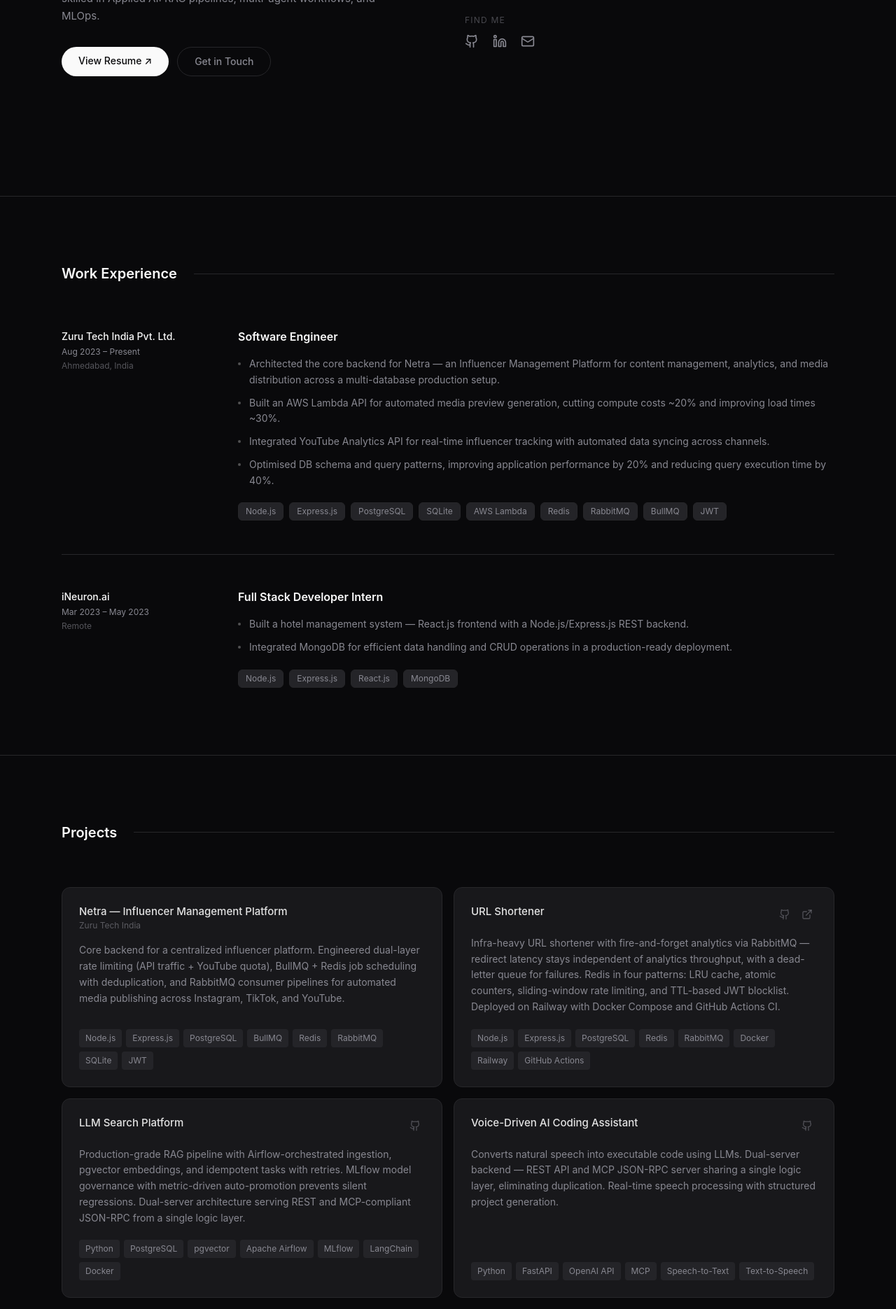
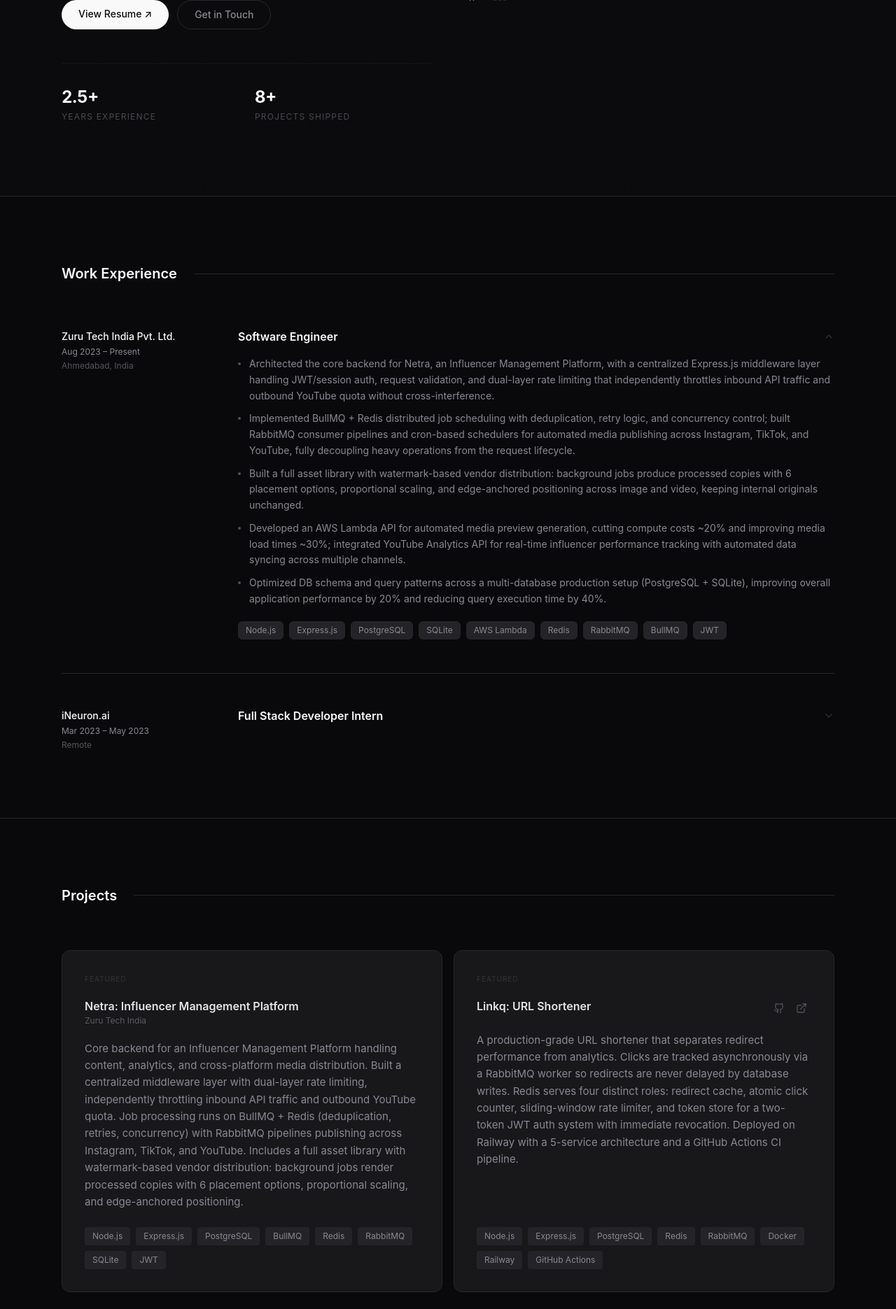
Before and after one commit to dhrumilbhut/portfolio, a React (Vite) app: page / in a window 1280 px wide. Shown: the part 520-2391 px from the top of the page at 70% size. Built offline with nearby package versions, Linux system fonts and the light colour scheme; a web font is replaced by a local one.

Commit message:
Enhance App, Experience, Hero, and Projects components; add cursor spotlight effect, improve project descriptions, and implement collapsible experience items

```diff
--- a/src/components/Contact.tsx
+++ b/src/components/Contact.tsx
@@ -19,7 +19,7 @@ const Contact = () => {
               Let's build something.
             </h3>
             <p className="text-[15px] text-muted-foreground leading-relaxed mb-8">
-              Whether it's a new role, a side project, or just a chat about backend systems and AI — my inbox is open.
+              Whether it's a new role, a side project, or just a chat about backend systems and AI. My inbox is open.
             </p>
             <a
               href="mailto:dhrumilbhut@gmail.com"
--- a/src/components/Experience.tsx
+++ b/src/components/Experience.tsx
@@ -1,3 +1,5 @@
+import { useState } from 'react';
+import { ChevronDown } from 'lucide-react';
 import { useInView } from '@/hooks/useInView';
 
 type Role = {
@@ -16,10 +18,11 @@ const roles: Role[] = [
     period: 'Aug 2023 – Present',
     location: 'Ahmedabad, India',
     bullets: [
-      'Architected the core backend for Netra — an Influencer Management Platform for content management, analytics, and media distribution across a multi-database production setup.',
-      'Built an AWS Lambda API for automated media preview generation, cutting compute costs ~20% and improving load times ~30%.',
-      'Integrated YouTube Analytics API for real-time influencer tracking with automated data syncing across channels.',
-      'Optimised DB schema and query patterns, improving application performance by 20% and reducing query execution time by 40%.',
+      'Architected the core backend for Netra, an Influencer Management Platform, with a centralized Express.js middleware layer handling JWT/session auth, request validation, and dual-layer rate limiting that independently throttles inbound API traffic and outbound YouTube quota without cross-interference.',
+      'Implemented BullMQ + Redis distributed job scheduling with deduplication, retry logic, and concurrency control; built RabbitMQ consumer pipelines and cron-based schedulers for automated media publishing across Instagram, TikTok, and YouTube, fully decoupling heavy operations from the request lifecycle.',
+      'Built a full asset library with watermark-based vendor distribution: background jobs produce processed copies with 6 placement options, proportional scaling, and edge-anchored positioning across image and video, keeping internal originals unchanged.',
+      'Developed an AWS Lambda API for automated media preview generation, cutting compute costs ~20% and improving media load times ~30%; integrated YouTube Analytics API for real-time influencer performance tracking with automated data syncing across multiple channels.',
+      'Optimized DB schema and query patterns across a multi-database production setup (PostgreSQL + SQLite), improving overall application performance by 20% and reducing query execution time by 40%.',
     ],
     tech: ['Node.js', 'Express.js', 'PostgreSQL', 'SQLite', 'AWS Lambda', 'Redis', 'RabbitMQ', 'BullMQ', 'JWT'],
   },
@@ -29,22 +32,33 @@ const roles: Role[] = [
     period: 'Mar 2023 – May 2023',
     location: 'Remote',
     bullets: [
-      'Built a hotel management system — React.js frontend with a Node.js/Express.js REST backend.',
+      'Built a hotel management system with a React.js frontend and a Node.js/Express.js REST backend.',
       'Integrated MongoDB for efficient data handling and CRUD operations in a production-ready deployment.',
     ],
     tech: ['Node.js', 'Express.js', 'React.js', 'MongoDB'],
   },
 ];
 
-const ExperienceItem = ({ role, index }: { role: Role; index: number }) => {
+const ExperienceItem = ({
+  role,
+  index,
+  isOpen,
+  onToggle,
+}: {
+  role: Role;
+  index: number;
+  isOpen: boolean;
+  onToggle: () => void;
+}) => {
   const { ref, revealStyle } = useInView(index * 120);
 
   return (
     <div
       ref={ref}
       style={revealStyle}
-      className="grid md:grid-cols-[220px_1fr] gap-8 pb-12 last:pb-0 border-b border-border last:border-0"
+      className="pb-12 last:pb-0 border-b border-border last:border-0"
     >
+      <div className="grid md:grid-cols-[220px_1fr] gap-8">
         <div className="pt-0.5">
           <p className="text-sm font-medium text-foreground mb-1">{role.company}</p>
           <p className="text-xs text-muted-foreground mb-1">{role.period}</p>
@@ -52,7 +66,26 @@ const ExperienceItem = ({ role, index }: { role: Role; index: number }) => {
         </div>
 
         <div>
-        <h3 className="text-base font-semibold mb-4">{role.title}</h3>
+          <button
+            onClick={onToggle}
+            className="w-full flex items-center justify-between gap-4 text-left group/btn"
+          >
+            <h3 className="text-base font-semibold">{role.title}</h3>
+            <ChevronDown
+              className={`w-4 h-4 text-muted-foreground/30 flex-shrink-0 transition-transform duration-300 group-hover/btn:text-muted-foreground ${
+                isOpen ? 'rotate-180' : ''
+              }`}
+            />
+          </button>
+
+          <div
+            className="overflow-hidden"
+            style={{
+              maxHeight: isOpen ? '800px' : '0px',
+              transition: 'max-height 0.45s cubic-bezier(0.22, 1, 0.36, 1)',
+            }}
+          >
+            <div className="pt-4">
               <ul className="space-y-2.5 mb-5">
                 {role.bullets.map((bullet) => (
                   <li key={bullet} className="flex gap-3 text-sm text-muted-foreground leading-relaxed">
@@ -73,11 +106,15 @@ const ExperienceItem = ({ role, index }: { role: Role; index: number }) => {
               </div>
             </div>
           </div>
+        </div>
+      </div>
+    </div>
   );
 };
 
 const Experience = () => {
   const { ref, revealStyle } = useInView();
+  const [openIndex, setOpenIndex] = useState<number>(0);
 
   return (
     <section id="experience" className="py-24 border-t border-border">
@@ -89,7 +126,13 @@ const Experience = () => {
 
         <div className="space-y-12">
           {roles.map((role, i) => (
-            <ExperienceItem key={role.company} role={role} index={i} />
+            <ExperienceItem
+              key={role.company}
+              role={role}
+              index={i}
+              isOpen={openIndex === i}
+              onToggle={() => setOpenIndex(openIndex === i ? -1 : i)}
+            />
           ))}
         </div>
       </div>
--- a/src/components/Hero.tsx
+++ b/src/components/Hero.tsx
@@ -1,4 +1,39 @@
+import { useEffect, useState } from 'react';
 import { Github, Linkedin, Mail } from 'lucide-react';
+import { useInView } from '@/hooks/useInView';
+
+function useCountUp(to: number, duration: number, active: boolean) {
+  const [val, setVal] = useState(0);
+  useEffect(() => {
+    if (!active) return;
+    let id: number;
+    const t0 = performance.now();
+    const tick = (now: number) => {
+      const p = Math.min((now - t0) / duration, 1);
+      setVal((1 - Math.pow(1 - p, 3)) * to);
+      if (p < 1) id = requestAnimationFrame(tick);
+    };
+    id = requestAnimationFrame(tick);
+    return () => cancelAnimationFrame(id);
+  }, [active, to, duration]);
+  return val;
+}
+
+type StatProps = { to: number; suffix: string; label: string; decimals?: number; delay?: number };
+
+const StatItem = ({ to, suffix, label, decimals = 0, delay = 0 }: StatProps) => {
+  const { ref, inView, revealStyle } = useInView<HTMLDivElement>(delay);
+  const val = useCountUp(to, 1400, inView);
+  const display = decimals > 0 ? val.toFixed(decimals) : Math.round(val).toString();
+  return (
+    <div ref={ref} style={revealStyle}>
+      <p className="text-2xl font-bold text-foreground tabular-nums">
+        {display}{suffix}
+      </p>
+      <p className="text-xs text-muted-foreground/50 mt-1 uppercase tracking-widest">{label}</p>
+    </div>
+  );
+};
 
 const Hero = () => {
   const scrollTo = (id: string) => {
@@ -24,10 +59,10 @@ const Hero = () => {
           {/* Left — role + description */}
           <div>
             <p className="text-lg font-medium text-foreground/80 mb-4">
-              Software Engineer — Backend Systems & API Development
+              Software Engineer, Backend Systems & API Development
             </p>
             <p className="text-[15px] text-muted-foreground leading-relaxed max-w-md mb-8">
-              2.5+ years designing and shipping production-grade backend systems — scalable APIs,
+              2.5+ years designing and shipping production-grade backend systems: scalable APIs,
               distributed job pipelines, and infra-heavy services built with Node.js, PostgreSQL,
               and AWS. Also skilled in Applied AI: RAG pipelines, multi-agent workflows, and MLOps.
             </p>
@@ -46,6 +81,12 @@ const Hero = () => {
               >
                 Get in Touch
               </button>
+            </div>
+
+            {/* Stats */}
+            <div className="mt-12 pt-8 border-t border-border/40 grid grid-cols-2 gap-6">
+              <StatItem to={2.5} suffix="+" label="Years Experience" decimals={1} delay={0} />
+              <StatItem to={8} suffix="+" label="Projects Shipped" delay={80} />
             </div>
           </div>
 
--- a/src/components/Projects.tsx
+++ b/src/components/Projects.tsx
@@ -12,18 +12,18 @@ type Project = {
 
 const projects: Project[] = [
   {
-    name: 'Netra — Influencer Management Platform',
+    name: 'Netra: Influencer Management Platform',
     company: 'Zuru Tech India',
     description:
-      'Core backend for a centralized influencer platform. Engineered dual-layer rate limiting (API traffic + YouTube quota), BullMQ + Redis job scheduling with deduplication, and RabbitMQ consumer pipelines for automated media publishing across Instagram, TikTok, and YouTube.',
+      'Core backend for an Influencer Management Platform handling content, analytics, and cross-platform media distribution. Built a centralized middleware layer with dual-layer rate limiting, independently throttling inbound API traffic and outbound YouTube quota. Job processing runs on BullMQ + Redis (deduplication, retries, concurrency) with RabbitMQ pipelines publishing across Instagram, TikTok, and YouTube. Includes a full asset library with watermark-based vendor distribution: background jobs render processed copies with 6 placement options, proportional scaling, and edge-anchored positioning.',
     tech: ['Node.js', 'Express.js', 'PostgreSQL', 'BullMQ', 'Redis', 'RabbitMQ', 'SQLite', 'JWT'],
     github: null,
     live: null,
   },
   {
-    name: 'URL Shortener',
+    name: 'Linkq: URL Shortener',
     description:
-      'Infra-heavy URL shortener with fire-and-forget analytics via RabbitMQ — redirect latency stays independent of analytics throughput, with a dead-letter queue for failures. Redis in four patterns: LRU cache, atomic counters, sliding-window rate limiting, and TTL-based JWT blocklist. Deployed on Railway with Docker Compose and GitHub Actions CI.',
+      'A production-grade URL shortener that separates redirect performance from analytics. Clicks are tracked asynchronously via a RabbitMQ worker so redirects are never delayed by database writes. Redis serves four distinct roles: redirect cache, atomic click counter, sliding-window rate limiter, and token store for a two-token JWT auth system with immediate revocation. Deployed on Railway with a 5-service architecture and a GitHub Actions CI pipeline.',
     tech: ['Node.js', 'Express.js', 'PostgreSQL', 'Redis', 'RabbitMQ', 'Docker', 'Railway', 'GitHub Actions'],
     github: 'https://github.com/dhrumilbhut',
     live: 'https://api-production-679b.up.railway.app/',
@@ -39,7 +39,7 @@ const projects: Project[] = [
   {
     name: 'Voice-Driven AI Coding Assistant',
     description:
-      'Converts natural speech into executable code using LLMs. Dual-server backend — REST API and MCP JSON-RPC server sharing a single logic layer, eliminating duplication. Real-time speech processing with structured project generation.',
+      'Converts natural speech into executable code using LLMs. Dual-server backend: REST API and MCP JSON-RPC server share a single logic layer, eliminating duplication. Real-time speech processing with structured project generation.',
     tech: ['Python', 'FastAPI', 'OpenAI API', 'MCP', 'Speech-to-Text', 'Text-to-Speech'],
     github: 'https://github.com/dhrumilbhut/Content-Creation-At-Scale',
     live: null,
@@ -141,8 +141,71 @@ const ProjectCard = ({ project, index }: { project: Project; index: number }) =>
   );
 };
 
+const FeaturedProjectCard = ({ project, index }: { project: Project; index: number }) => {
+  const { ref, revealStyle } = useInView(index * 120);
+
+  return (
+    <div
+      ref={ref}
+      style={revealStyle}
+      className="group flex flex-col p-8 rounded-xl bg-card border border-border hover:border-foreground/30 transition-[border-color] duration-300"
+    >
+      <p className="text-[10px] uppercase tracking-widest text-muted-foreground/25 mb-5">Featured</p>
+      <div className="flex items-start justify-between gap-3 mb-5">
+        <div className="flex-1 min-w-0">
+          <h3 className="font-semibold text-base leading-snug text-foreground/90 group-hover:text-foreground transition-colors">
+            {project.name}
+          </h3>
+          {project.company && (
+            <p className="text-xs text-muted-foreground/60 mt-0.5">{project.company}</p>
+          )}
+        </div>
+        <div className="flex items-center gap-1 flex-shrink-0">
+          {project.github && (
+            <a
+              href={project.github}
+              target="_blank"
+              rel="noopener noreferrer"
+              className="p-1.5 text-muted-foreground/50 hover:text-foreground rounded-md transition-colors"
+              aria-label="GitHub"
+            >
+              <Github className="w-4 h-4" />
+            </a>
+          )}
+          {project.live && (
+            <a
+              href={project.live}
+              target={project.live !== '#' ? '_blank' : undefined}
+              rel="noopener noreferrer"
+              className="p-1.5 text-muted-foreground/50 hover:text-foreground rounded-md transition-colors"
+              aria-label="Live demo"
+            >
+              <ExternalLink className="w-4 h-4" />
+            </a>
+          )}
+        </div>
+      </div>
+      <p className="text-[15px] text-muted-foreground leading-relaxed mb-6 flex-grow">
+        {project.description}
+      </p>
+      <div className="flex flex-wrap gap-2">
+        {project.tech.map((t) => (
+          <span
+            key={t}
+            className="text-xs px-2.5 py-1 rounded bg-secondary border border-border/60 text-muted-foreground"
+          >
+            {t}
+          </span>
+        ))}
+      </div>
+    </div>
+  );
+};
+
 const Projects = () => {
   const { ref, revealStyle } = useInView();
+  const featured = projects.slice(0, 2);
+  const rest = projects.slice(2);
 
   return (
     <section id="projects" className="py-24 border-t border-border">
@@ -152,8 +215,19 @@ const Projects = () => {
           <div className="h-px flex-1 bg-border" />
         </div>
 
-        <div className="grid grid-cols-1 md:grid-cols-2 gap-4">
-          {projects.map((project, i) => (
+        <div className="grid grid-cols-1 md:grid-cols-2 gap-4 mb-12">
+          {featured.map((project, i) => (
+            <FeaturedProjectCard key={project.name} project={project} index={i} />
+          ))}
+        </div>
+
+        <div className="flex items-center gap-4 mb-6">
+          <span className="text-xs uppercase tracking-widest text-muted-foreground/30">Other Work</span>
+          <div className="h-px flex-1 bg-border/50" />
+        </div>
+
+        <div className="grid grid-cols-1 sm:grid-cols-2 lg:grid-cols-3 gap-3">
+          {rest.map((project, i) => (
             <ProjectCard key={project.name} project={project} index={i} />
           ))}
         </div>
--- a/src/data/blogs.ts
+++ b/src/data/blogs.ts
@@ -25,7 +25,7 @@ export const blogs: Blog[] = [
     link: 'https://dhrumilbhut.medium.com/transforming-voice-into-code-building-an-ai-powered-voice-coding-assistant-with-hybrid-mcp-958ade5893cb',
   },
   {
-    title: 'Execution Context in JavaScript — How JavaScript Code Gets Executed',
+    title: 'Execution Context in JavaScript: How JavaScript Code Gets Executed',
     date: '2023-05-11',
     tags: ['JavaScript', 'Programming', 'JavaScript Tips'],
     preview:
```
Also changed, not shown: src/App.tsx (+27 -1 lines). Lines whose indentation alone changed are shown as unchanged.
